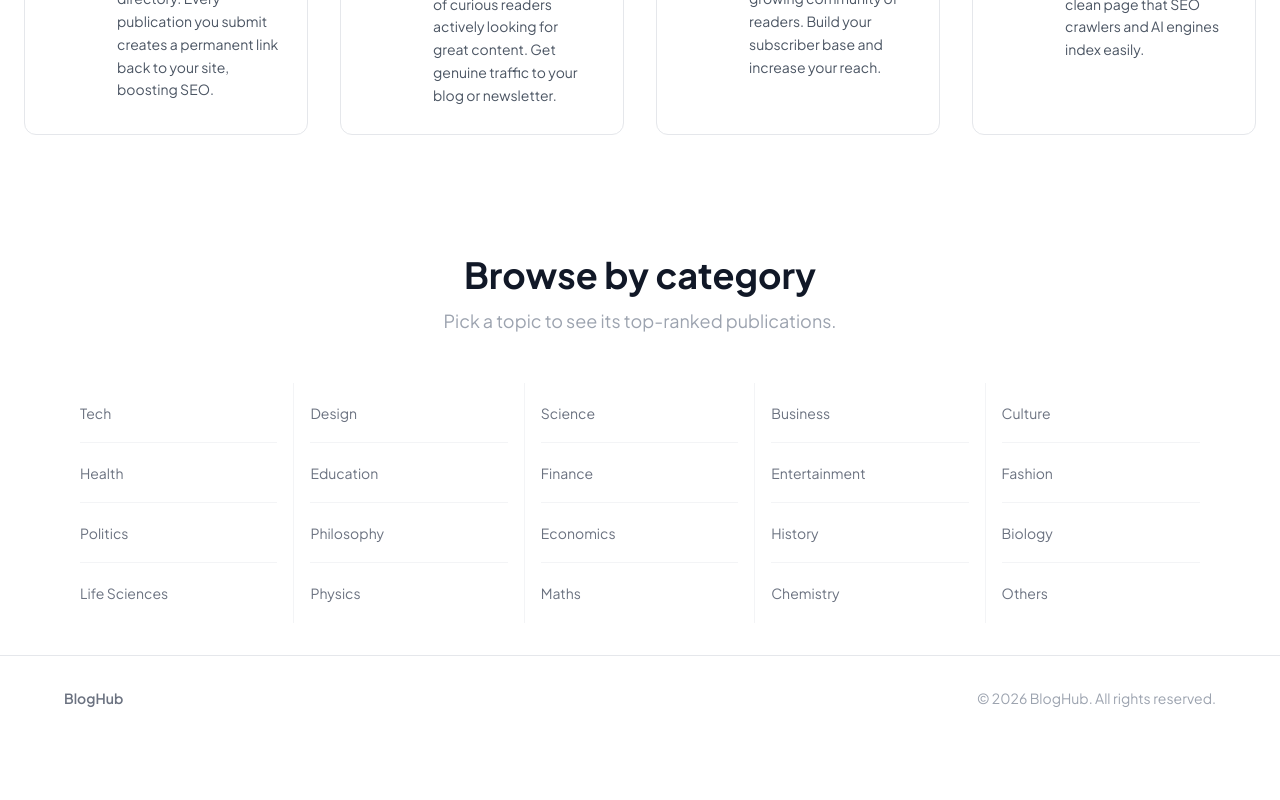
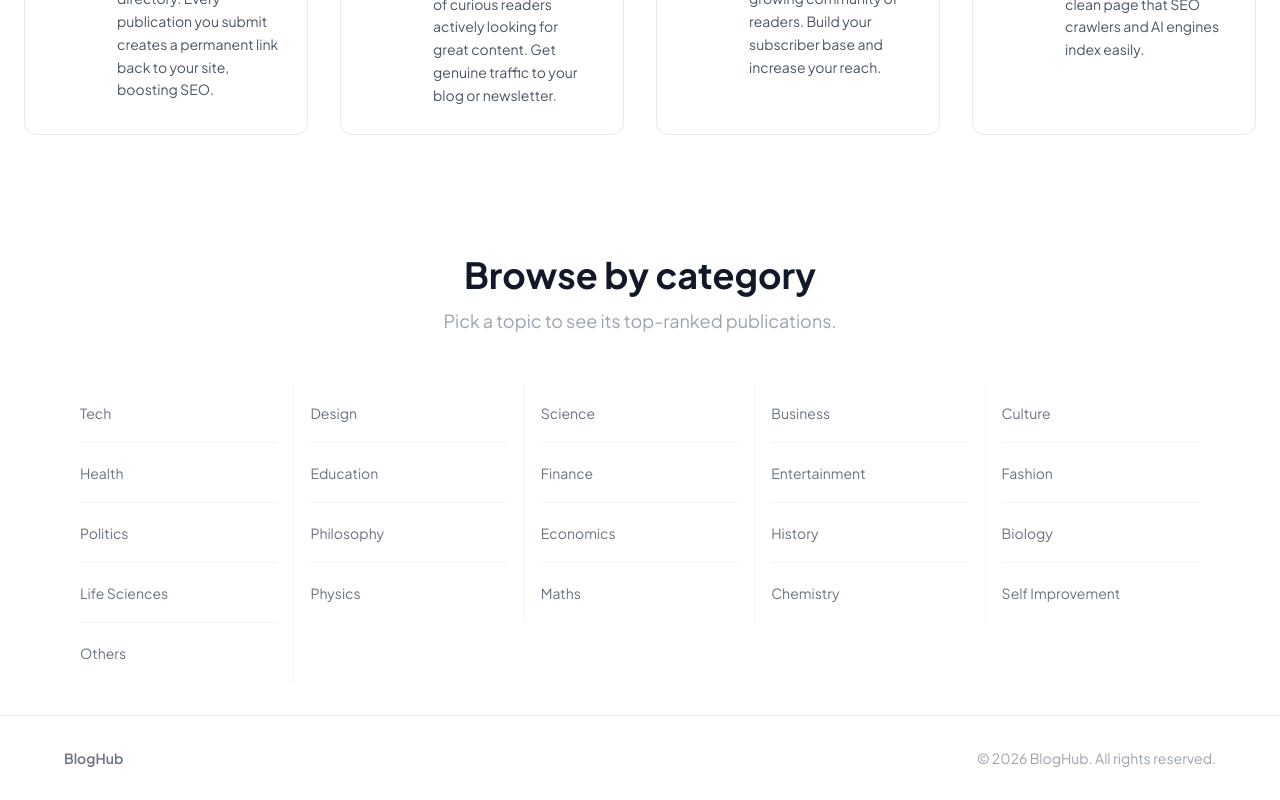
Before and after one commit to FireBird-Technologies/BlogHub, a React (Vite) app in the folder frontend/: page / in a window 1280 px wide. Shown: the part 1312-2112 px from the top of the page. Before the commit the page ends 2052 px from the top, so only its background shows below. Built offline with nearby package versions, Linux system fonts and the light colour scheme; no server answers.

Commit message:
categories improved

```diff
--- a/frontend/src/components/submit/PublicationForm.tsx
+++ b/frontend/src/components/submit/PublicationForm.tsx
@@ -28,7 +28,7 @@ export default function PublicationForm({ draft, onContinue }: PublicationFormPr
     title: draft?.title ?? "",
     description: draft?.description ?? "",
     image_url: draft?.image_url ?? "",
-    category: (isPredefinedCategory ? draft.category : (draft?.category ? "__custom__" : CATEGORIES[0])) as string,
+    category: (isPredefinedCategory ? draft.category : (draft?.category ? "__custom__" : "")) as string,
     tags: tagsToString(draft?.tags),
   }));
   const [customCategory, setCustomCategory] = useState(isPredefinedCategory ? "" : (draft?.category ?? ""));
@@ -43,6 +43,10 @@ export default function PublicationForm({ draft, onContinue }: PublicationFormPr
     setError("");
     if (!form.title.trim()) {
       setError("Title is required");
+      return;
+    }
+    if (!form.category) {
+      setError("Please select a category");
       return;
     }
     if (form.category === "__custom__" && !customCategory.trim()) {
@@ -99,6 +103,9 @@ export default function PublicationForm({ draft, onContinue }: PublicationFormPr
         <div>
           <label className="block text-xs text-gray-500 mb-1.5 font-medium">Category *</label>
           <select value={form.category} onChange={set("category")} className={inputCls}>
+            <option value="" disabled>
+              Select a category…
+            </option>
             {CATEGORIES.map((c) => (
               <option key={c} value={c}>
                 {c}
@@ -131,7 +138,7 @@ export default function PublicationForm({ draft, onContinue }: PublicationFormPr
 
       {error && <p className="text-red-600 text-sm">{error}</p>}
 
-      <Button type="submit" className="self-end">
+      <Button type="submit" className="self-end" disabled={!form.category}>
         Continue
       </Button>
     </form>
--- a/frontend/src/constants/categories.ts
+++ b/frontend/src/constants/categories.ts
@@ -18,6 +18,7 @@ export const CATEGORIES = [
   "Physics",
   "Maths",
   "Chemistry",
+  "Self Improvement",
 ] as const;
 
 export type Category = (typeof CATEGORIES)[number];
@@ -46,4 +47,5 @@ export const CATEGORY_COLORS: Record<string, string> = {
   Physics: "bg-sky-50 text-sky-700 border-sky-200",
   Maths: "bg-cyan-50 text-cyan-700 border-cyan-200",
   Chemistry: "bg-purple-50 text-purple-700 border-purple-200",
+  "Self Improvement": "bg-rose-50 text-rose-700 border-rose-200",
 };
```
